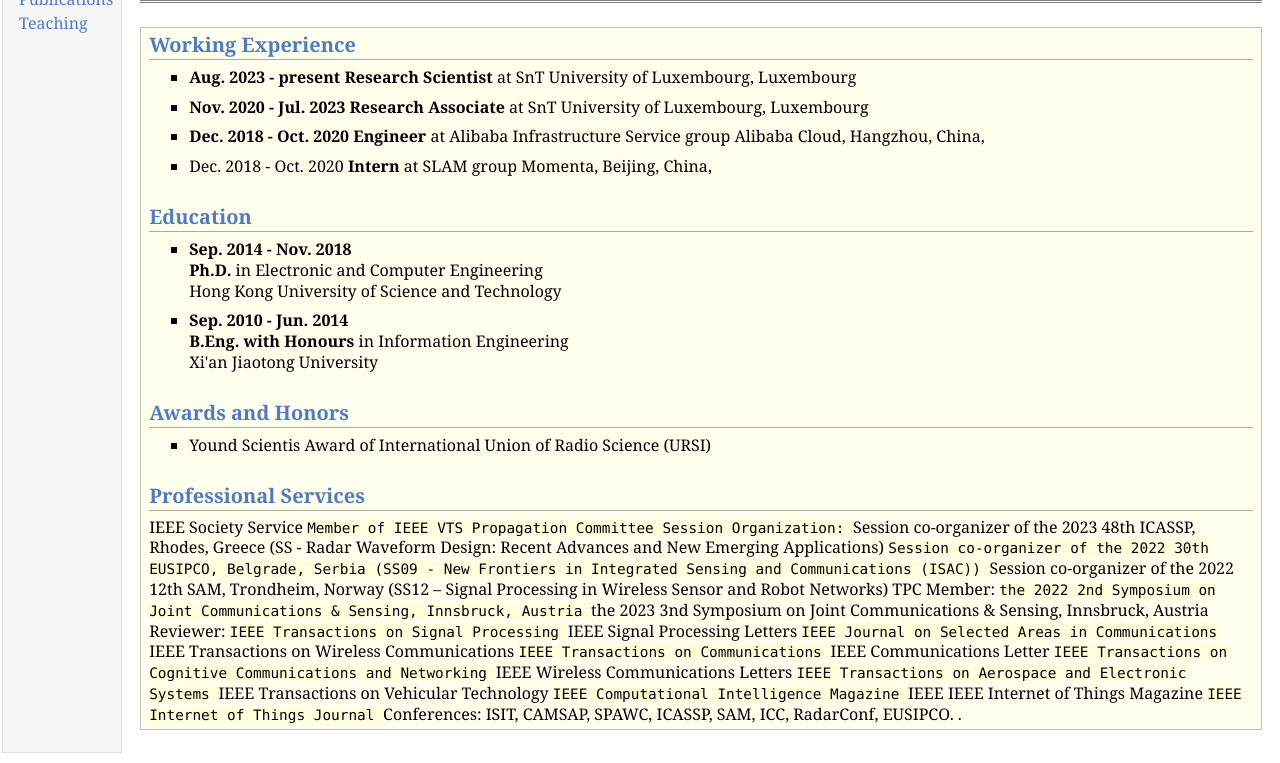
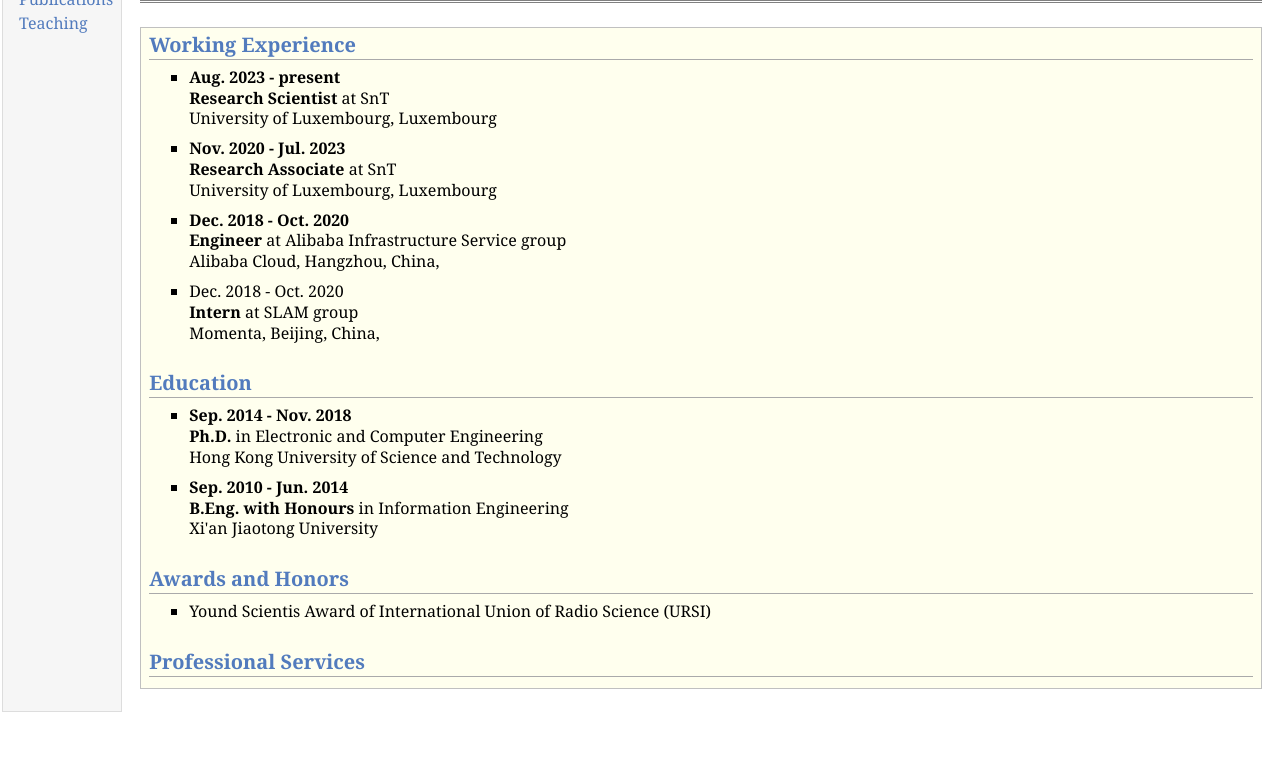
Before and after one commit to LinlongWu92/linlongwu92.github.io, a plain HTML site: page aboutme.html in a window 1280 px wide. Shown: the part 137-900 px from the top of the page. After the commit the page ends 859 px from the top, so only its background shows below. Drawn offline with Linux system fonts and the light colour scheme.

Commit message:
Update aboutme.html

```diff
--- a/aboutme.html
+++ b/aboutme.html
@@ -30,20 +30,20 @@ My research focuses on nonlinear optimization, signal processing and machine lea
 <div class="blockcontent">
 <h2>Working Experience</h2>
 <ul>
-<li><p><b>Aug. 2023 - present</b>
-<b>Research Scientist</b> at SnT
+<li><p><b>Aug. 2023 - present</b><br />
+<b>Research Scientist</b> at SnT<br />
 University of Luxembourg, Luxembourg</p>
 </li>
-<li><p><b>Nov. 2020 - Jul. 2023</b>
-<b>Research Associate</b> at SnT
+<li><p><b>Nov. 2020 - Jul. 2023</b><br />
+<b>Research Associate</b> at SnT<br />
 University of Luxembourg, Luxembourg </p>
 </li>
-<li><p><b>Dec. 2018 - Oct. 2020</b>
-<b>Engineer</b> at Alibaba Infrastructure Service group
+<li><p><b>Dec. 2018 - Oct. 2020</b><br />
+<b>Engineer</b> at Alibaba Infrastructure Service group <br />
 Alibaba Cloud, Hangzhou, China, </p>
 </li>
-<li><p>Dec. 2018 - Oct. 2020
-<b>Intern</b> at SLAM group
+<li><p>Dec. 2018 - Oct. 2020<br />
+<b>Intern</b> at SLAM group<br />
 Momenta, Beijing, China, </p>
 </li>
 </ul>
@@ -64,35 +64,3 @@ Xi'an Jiaotong University</p>
 </li>
 </ul>
 <h2>Professional Services</h2>
-<p>IEEE Society Service
-<tt> Member of IEEE VTS Propagation Committee
-Session Organization:
-</tt> Session co-organizer of the 2023 48th ICASSP, Rhodes, Greece
-(SS - Radar Waveform Design: Recent Advances and New Emerging Applications)
-<tt> Session co-organizer of the 2022 30th EUSIPCO, Belgrade, Serbia
-(SS09 - New Frontiers in Integrated Sensing and Communications (ISAC))
-</tt> Session co-organizer of the 2022 12th SAM, Trondheim, Norway
-(SS12 – Signal Processing in Wireless Sensor and Robot Networks)
-TPC Member:
-<tt> the 2022 2nd Symposium on Joint Communications &amp; Sensing, Innsbruck, Austria
-</tt> the 2023 3nd Symposium on Joint Communications &amp; Sensing, Innsbruck, Austria
-Reviewer:
-<tt> IEEE Transactions on Signal Processing
-</tt> IEEE Signal Processing Letters
-<tt> IEEE Journal on Selected Areas in Communications
-</tt> IEEE Transactions on Wireless Communications
-<tt> IEEE Transactions on Communications
-</tt> IEEE Communications Letter
-<tt> IEEE Transactions on Cognitive Communications and Networking
-</tt> IEEE Wireless Communications Letters
-<tt> IEEE Transactions on Aerospace and Electronic Systems
-</tt> IEEE Transactions on Vehicular Technology
-<tt> IEEE Computational Intelligence Magazine
-</tt> IEEE IEEE Internet of Things Magazine
-<tt> IEEE Internet of Things Journal
-</tt> Conferences: ISIT, CAMSAP, SPAWC, ICASSP, SAM, ICC, RadarConf, EUSIPCO. . </p>
-</td>
-</tr>
-</table>
-</body>
-</html>
```
